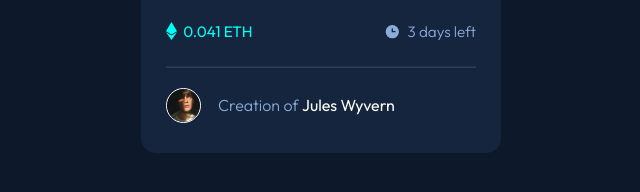
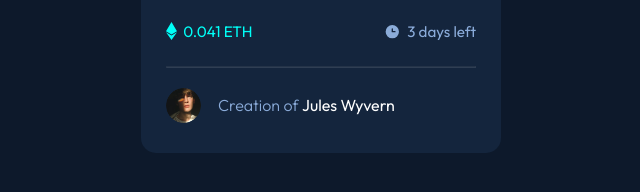
Before and after one commit to alQaisi/NFT-preview-card-component, a plain HTML site: page index.html in a window 1280 px wide. Shown: the part 550-742 px from the top of the page, 319-959 px from the left. Drawn offline with Linux system fonts and the light colour scheme.

Commit message:
small edit

```diff
--- a/style.css
+++ b/style.css
@@ -72,6 +72,7 @@ body{
     display: block;
     word-wrap: break-word;
 }
+
 .last-item,.items{
     margin:25px 0;
     font-size:.95rem;
@@ -83,6 +84,7 @@ body{
     color: hsl(178, 100%, 50%);
     display: flex;
     align-items: center;
+    font-weight: 400 !important;
 }
 #ctitle,.desc,.time{
     color: hsl(215, 51%, 70%);
@@ -99,7 +101,6 @@ hr{
     box-sizing: border-box;
     width:35px;
     border-radius:100%;
-    border:1px solid white;
     margin-right: 17px;
 }
 .last-item span{
```
